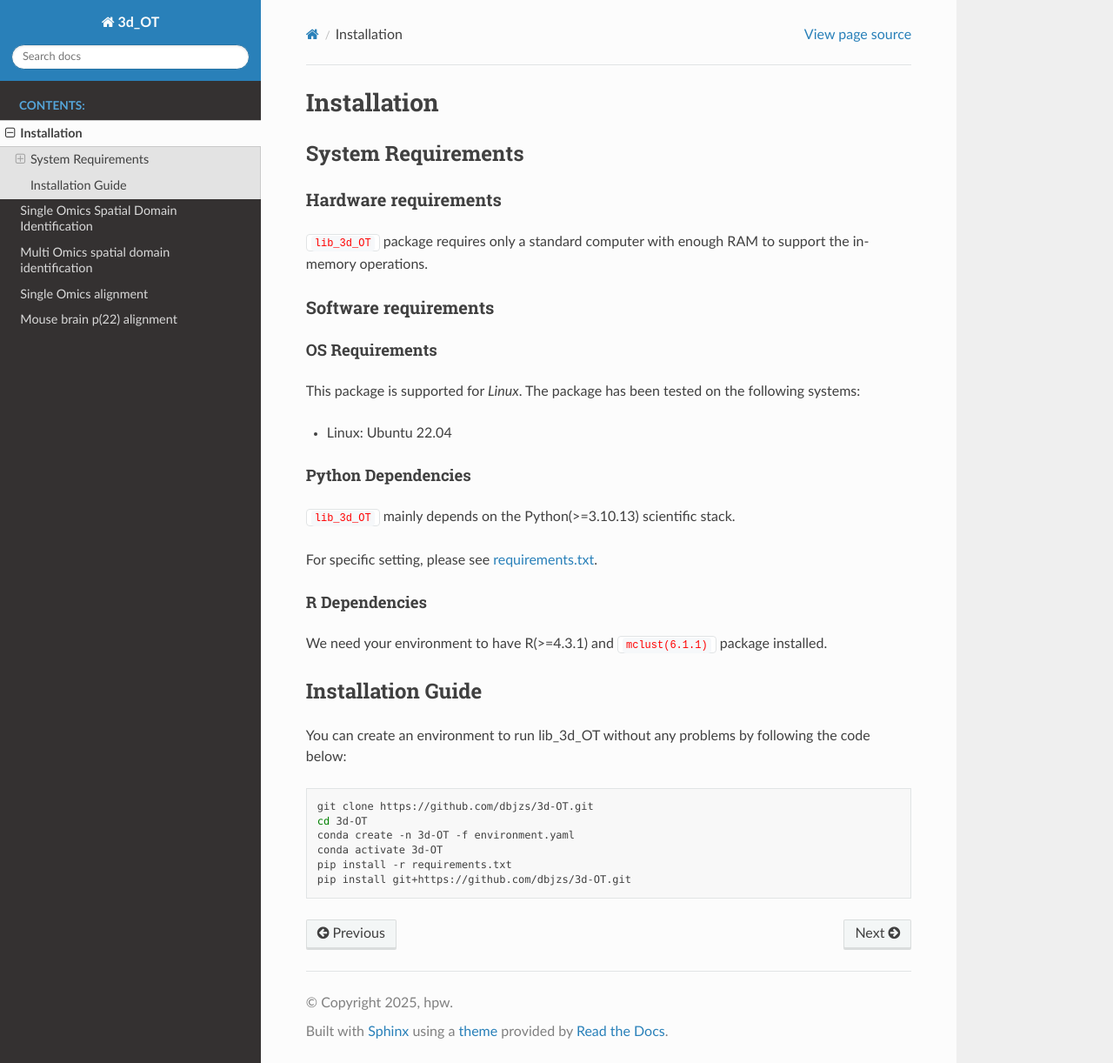
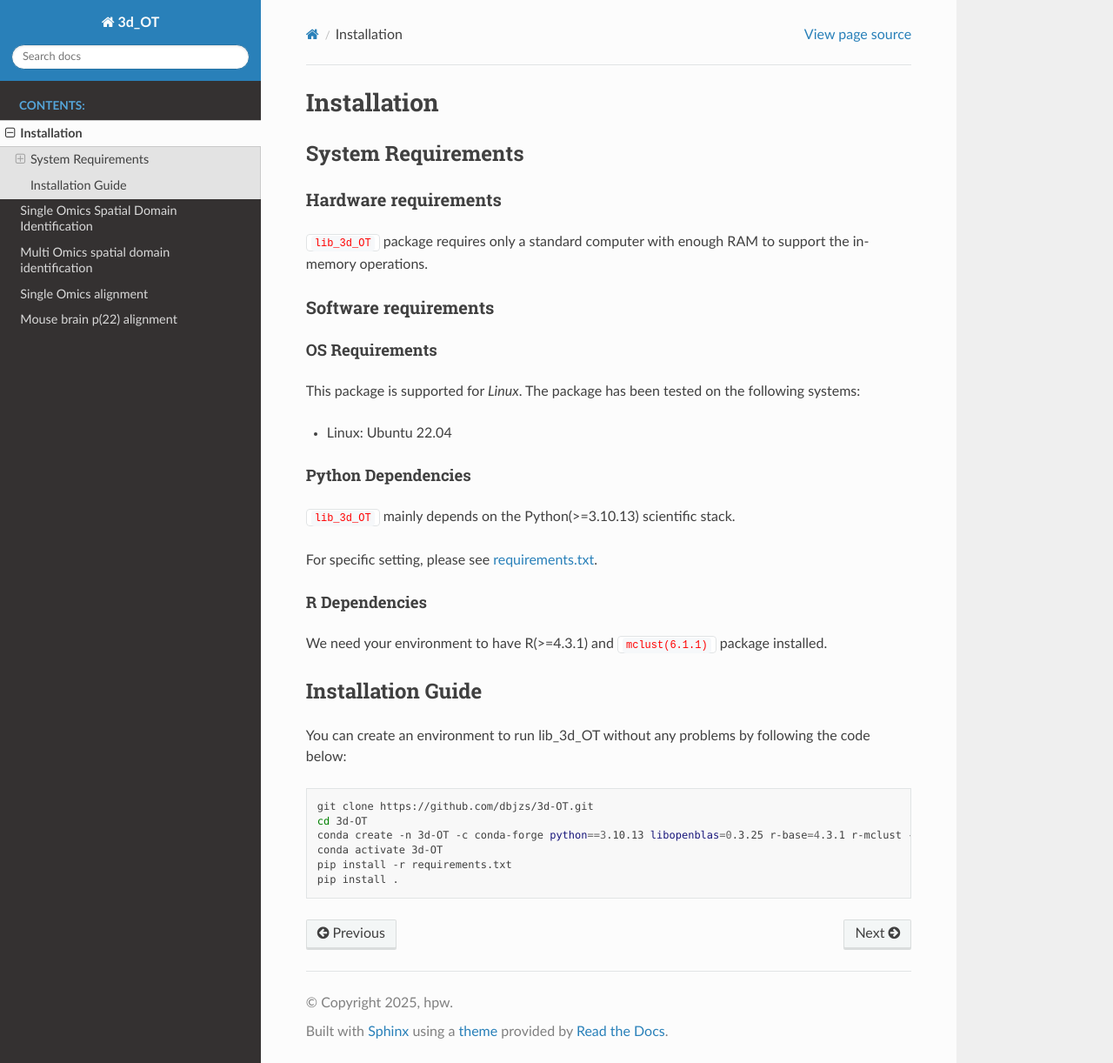
Before and after one commit to 1027victor/3d_ot, a Sphinx documentation site: the page built from docs/source/Installation.rst, in a window 1280 px wide and 1222 px high. Shown: the whole window at 87% size. Built offline with Sphinx 7.4.7 and the Read the Docs theme 3.1.0, drawn with Linux system fonts in a browser that asks for light colours; pages that are not in the unit, such as notebooks, are missing from menus.

Commit message:
Update Installation.rst

```diff
--- a/docs/source/Installation.rst
+++ b/docs/source/Installation.rst
@@ -40,7 +40,7 @@ You can create an environment to run lib_3d_OT without any problems by following
 
    git clone https://github.com/dbjzs/3d-OT.git
    cd 3d-OT
-   conda create -n 3d-OT -f environment.yaml
+   conda create -n 3d-OT -c conda-forge python==3.10.13 libopenblas=0.3.25 r-base=4.3.1 r-mclust -y
    conda activate 3d-OT
    pip install -r requirements.txt
-   pip install git+https://github.com/dbjzs/3d-OT.git
+   pip install .
```
